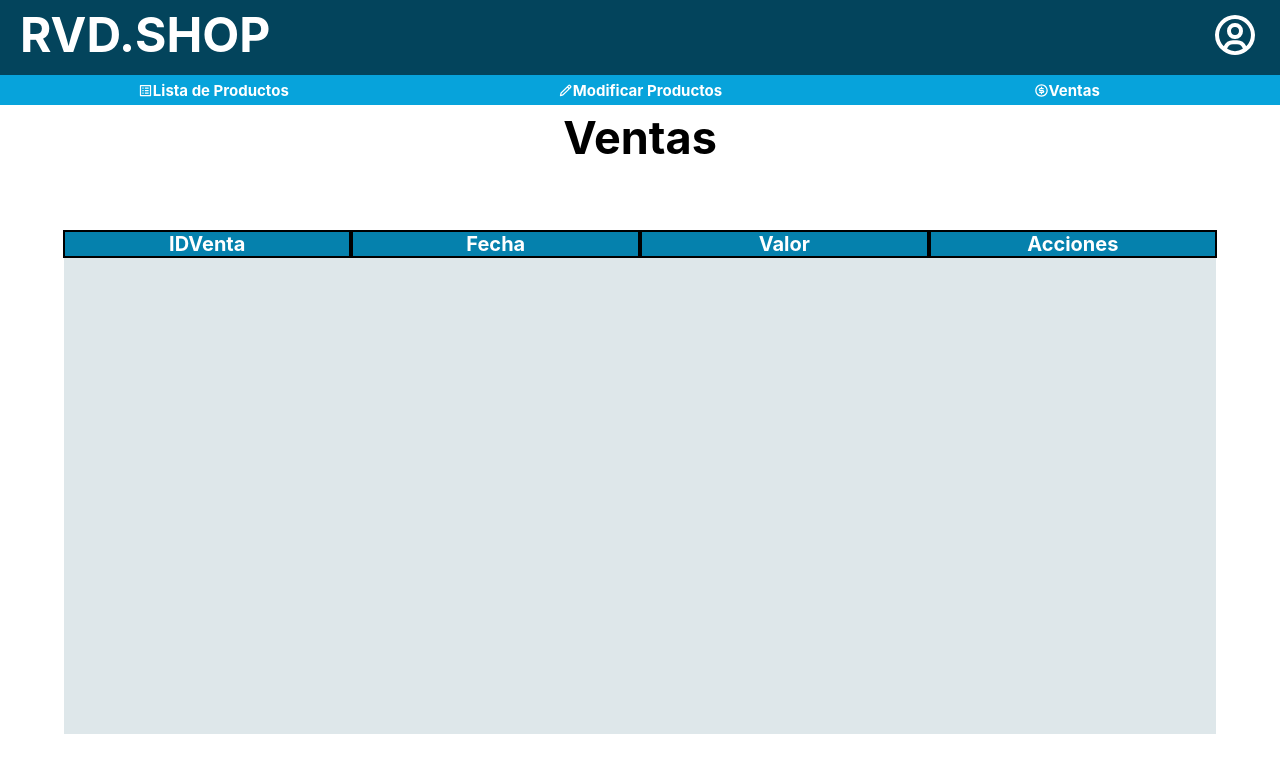
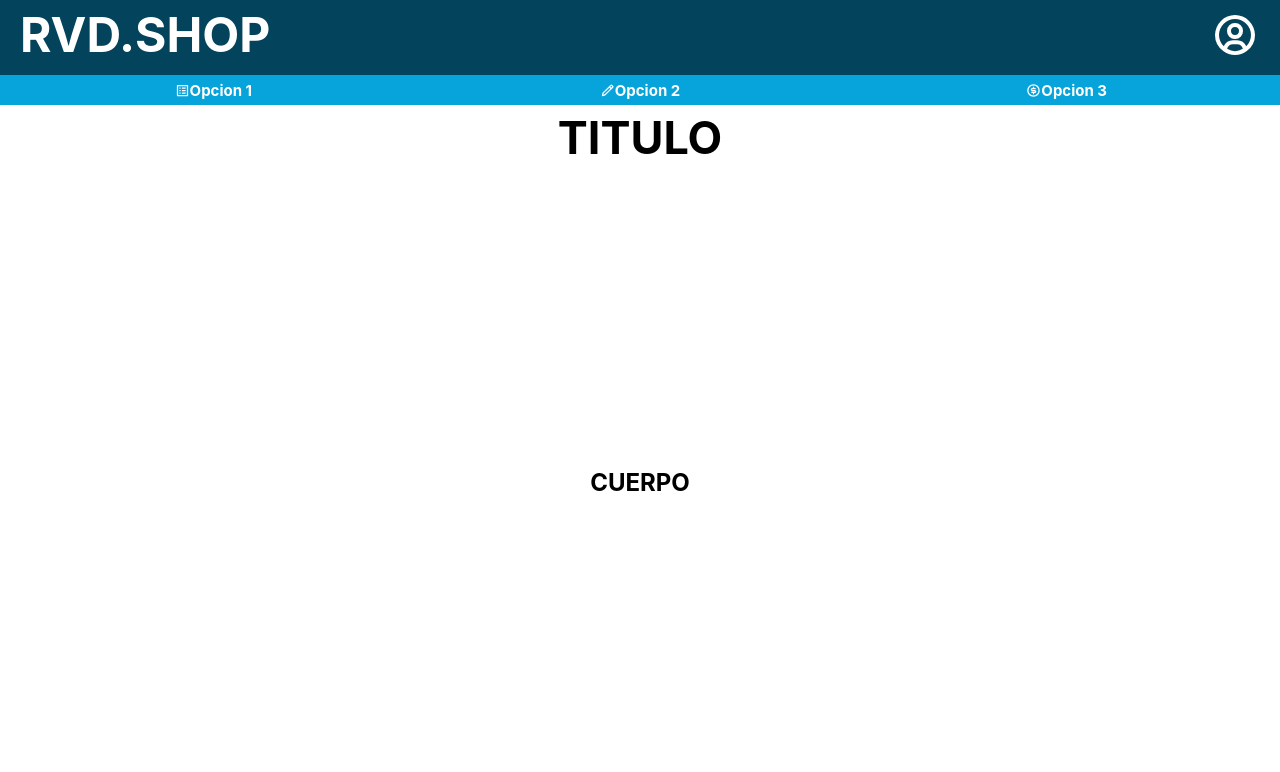
Before and after one commit to CarlosP22/RVD.SHOP, a React (Create React App) app: page /ventas in a window 1280 px wide. Shown: the top 772 px of the page. Built offline with nearby package versions, Linux system fonts and the light colour scheme.

Commit message:
Se agrego la plantilla

```diff
--- a/src/App.js
+++ b/src/App.js
@@ -1,15 +1,13 @@
 import React from "react";
 import {HeaderAgregar} from "./componentes/Admin-Agregar/agregar.js";
-import {DetallesVentas} from "./componentes/Admin-Detalle-Ventas/detalleVentas.js"
-import {Ventas} from "./componentes/Admin-Ventas/ventas.js"
-
+import {DetallesVentas} from "./componentes/Admin-Detalle-Ventas/detalleVentas.js";
+import {Ventas} from "./componentes/Admin-Ventas/ventas.js";
+import {Plantilla} from "./componentes/Plantilla/plantilla.js";
 
 function App() {
   return (
     <div className="App">
-
-      <Ventas/>
-
+      <Plantilla/>
     </div>
   );
 }
--- /dev/null
+++ b/src/componentes/Plantilla/plantilla.css
@@ -0,0 +1,155 @@
+:root{
+    --fuente: "Open Sans", sans-serif;
+
+    --azul_oscuro: #03445C;
+    --azul_medio: #0581AD;
+    --azul_neutro: #07A3DB;
+    --azul_claro: #6ED1F5;
+    --gris:#3F545C;
+    --blanco: #fff;
+    --negro: #000;
+    --gris_claro: #DEE7EA;
+}
+
+body {
+    font-family: var(--fuente);
+    margin: 0;
+}
+
+#header {
+    background-color: var(--azul_oscuro);
+    border-bottom: 5px solid var(--azul_oscuro);
+    font-size: 300%;
+    width: 100%;
+    min-height: 70px;
+    display: flex;
+    text-align: center;
+    text-decoration: none;
+}
+
+header a {
+    text-decoration: none;
+    color: white;
+}
+
+.logo{
+    position: absolute;
+    left: 20px;
+    top: 5px;
+    font-weight: bold;
+    display: flex;
+    align-items: center;
+    justify-content: center;
+}
+
+.user{
+    height: 50px;
+    width: 50px;
+    border-radius: 100%;
+    position: absolute;
+    right:20px;
+    top: 10px;
+    font-weight: bold;
+    display: flex;
+    align-items: center;
+    justify-content: center;
+}
+
+.user:hover{
+    color: var(--azul_oscuro);
+    background-color: white ;
+}
+
+
+nav{
+    display: flex;
+    align-items: center;
+    justify-content: center;
+    text-align: center;
+    min-height: 30px;
+    background-color: var(--azul_neutro);
+    border-bottom: 2px solid white;
+    width: 100%;
+}
+
+nav a:hover{
+    color:var(--azul_oscuro);
+}
+
+.botones {
+    display: flex;
+    align-items: center;
+    justify-content: center;
+    text-align: center;
+    margin: 2px ;
+    padding: 1px;
+    width: 500px;
+    color: white;
+    text-decoration: none;
+    font-size: 15px;
+    font-weight: bold;
+    cursor: pointer;
+}
+
+.titulos{
+    display: flex;
+    justify-content: center;
+    align-items: center;
+    background-color: white;
+    width: 100%;
+    min-height: 60px;
+}
+
+#tituloV{
+    display: flex;
+    justify-content: center;
+    align-items: center;
+    text-align: center;
+    position: absolute;
+    min-height: 50px;
+    font-size: 45px;
+}
+
+section {
+    display: flex;
+    justify-content: center;
+    min-height: 630px;
+    width: 100%;
+    background-color: white;
+}
+
+section article{
+    display: flex;
+    justify-content: center;
+    align-items: center;
+    width: 100%;
+    min-height: 630px;
+}
+
+.clearfix {
+    clear: both;
+}
+
+@media screen and (max-width: 1200px){
+    .cont-header,
+    .cont-section{
+        max-width: 1200px;
+    }
+    .subtitulos{
+        width:70%;
+    }
+}
+
+@media screen and (max-width: 1150px) {
+    .cont-section{
+        width: 100%;
+    }
+
+}
+
+@media screen and (max-width: 730px){
+    .botones{
+        padding: 1px 10px;
+    }
+
+}
--- /dev/null
+++ b/src/componentes/Plantilla/plantilla.js
@@ -0,0 +1,44 @@
+import React from "react";
+import "./plantilla.css";
+import { BiUserCircle, BiPencil } from 'react-icons/bi';
+import { RiMoneyDollarCircleLine } from 'react-icons/ri';
+import { MdOutlineListAlt } from 'react-icons/md';
+
+
+export const Plantilla = () => {
+    return (
+        <div id="root">
+
+            <div className="cont-header">
+                <header id="header">
+                    <a href="Home" className="logo">RVD.SHOP</a>
+                    <a href="Login" className="user"><BiUserCircle /></a>
+                </header>
+
+                <nav>
+                    <a href="Lista-Productos" className="botones"><MdOutlineListAlt id="icon" /> Opcion 1 </a>
+                    <a href="Modificar-Productos" className="botones"> <BiPencil id="icon" /> Opcion 2 </a>
+                    <a href="Ventas" className="botones"><RiMoneyDollarCircleLine id="icon" /> Opcion 3 </a>
+                </nav>
+            </div>
+
+            <div className="cont-section">
+
+                    <title className="titulos">
+                        <h2 id="tituloV">TITULO</h2>
+                    </title>
+                <section>
+                    <article>
+                        <h2>
+                            CUERPO
+                        </h2>
+                    </article>
+
+                </section>
+
+                <div class="clearfix"></div>
+            </div>
+
+        </div>
+    )
+}
```
